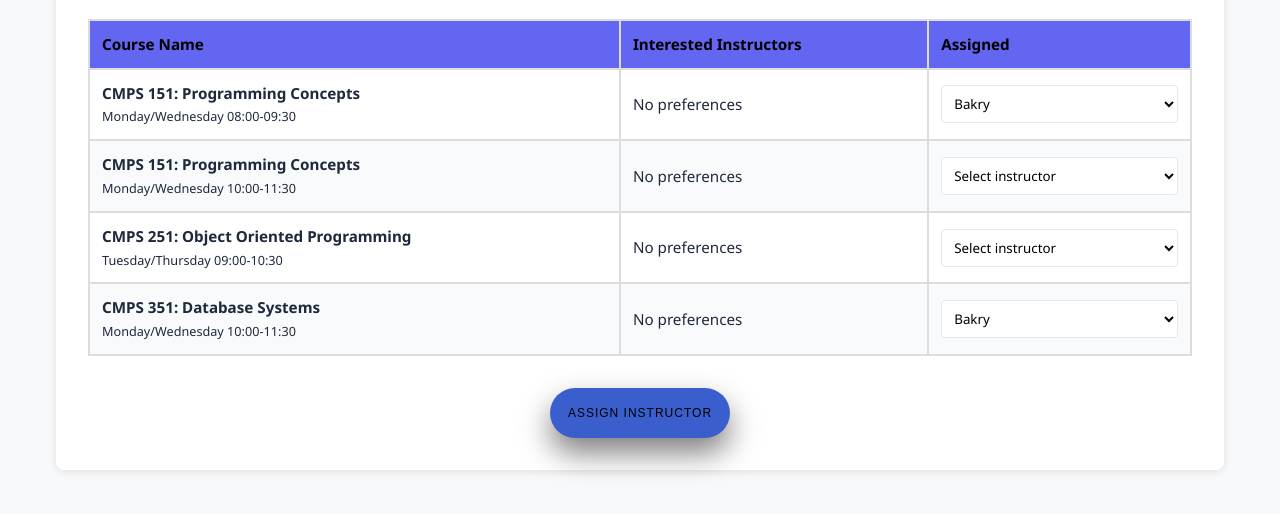
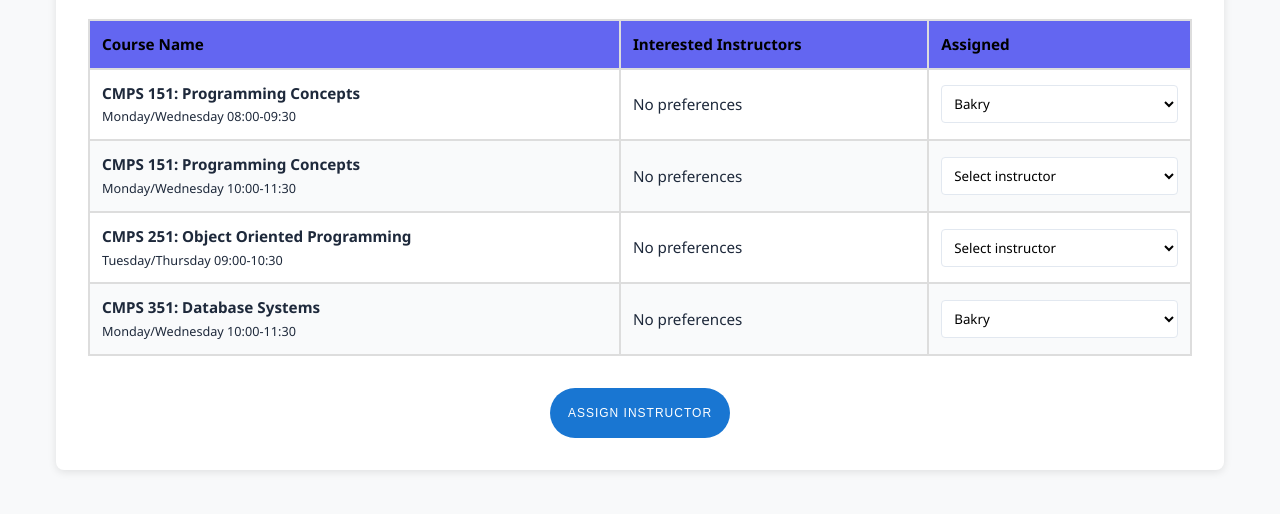
Before and after one commit to EduTrack-QU/phase01, a website with bundled scripts: page assign.html in a window 1280 px wide. Shown: the part 178-692 px from the top of the page. Built offline with nearby package versions, Linux system fonts and the light colour scheme; sample sign-in values are in the browser's storage.

Commit message:
edit some styling

```diff
--- a/styles/admin.css
+++ b/styles/admin.css
@@ -272,10 +272,10 @@ body {
     background-color: var(--color-primary-dark, #3a5fcd);
 }
 
-.button.create.assigned {
+/* .button.create.assigned {
     background-color: var(--color-success, #28a745);
     cursor: default;
-}
+} */
 
 /* .button.create:hover {
     background-color: var(--color-primary-light);
@@ -480,15 +480,18 @@ h2 {
 #assign-button {
     width: 140px;
     height: 50px;
-    background: linear-gradient( #23487f);
-    color: black;
+    background-color: #1976d2;
+    color: white;
     border-radius: 50px;
     border: none;
     outline: none;
     cursor: pointer;
     position: relative;
-    box-shadow: 0 15px 30px rgba(0, 0, 0, 0.5);
-    overflow: hidden;
+
+
+}
+#assign-button.assigned {
+    background-color: #28a745;
 }
 
 #assign-button span {
@@ -545,7 +548,7 @@ h2 {
 .create-section #assign-button {
     padding: 0;
     font-size: 1.1rem;
-    color: black;
+    color: white;
     width: 180px;
     height: 50px;
 }
```
